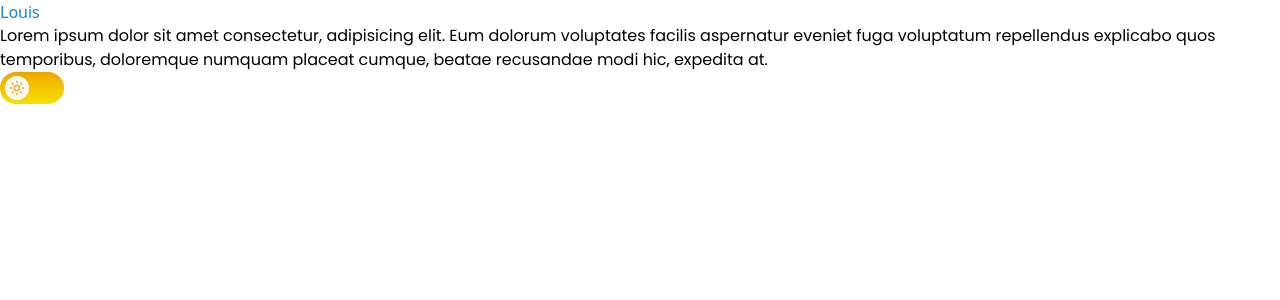
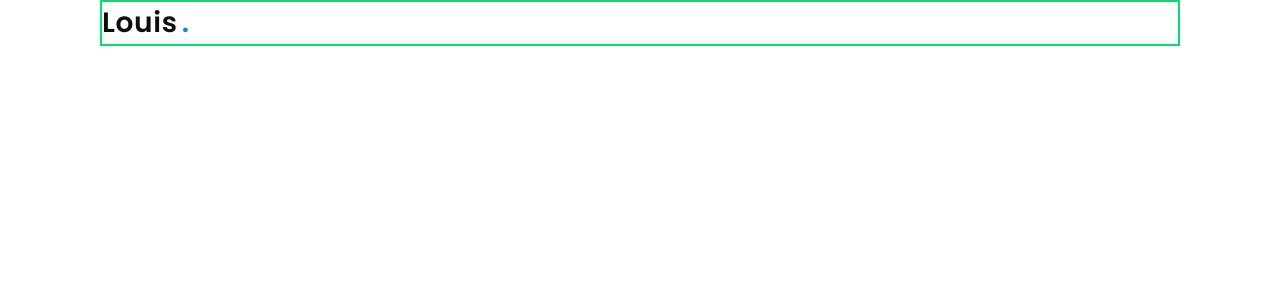
Before and after one commit to LouisJagueneau/PortfolioV2, a React (Vite) app in the folder portfolioV2/: page / in a window 1280 px wide. Shown: the top 300 px of the page. Built offline with nearby package versions, Linux system fonts and the light colour scheme; a web font is replaced by a local one.

Commit message:
Darmode Toggle Switch Finished ; Nav in progress

```diff
--- a/portfolioV2/src/components/DarkModeToggle.jsx
+++ b/portfolioV2/src/components/DarkModeToggle.jsx
@@ -1,30 +1,28 @@
-import { LuSun } from "react-icons/lu";
+import { LuSun, LuMoon } from "react-icons/lu";
 import { useEffect, useState } from "react";
 
 function DarkModeToggle() {
 
-    const [isDark, setIsDark] = useState(localStorage.getItem('darkMode'))
+    const [isDark, setIsDark] = useState(localStorage.getItem('darkMode') || 'light')
 
     useEffect(() => {
-        setIsDark(localStorage.getItem('darkMode'));
-        if (isDark) {
+        if (isDark === 'dark') {
             document.documentElement.classList.add('dark');
-            localStorage.setItem('darkMode', 'true');
+            localStorage.setItem('darkMode', 'dark');
         } else {
             document.documentElement.classList.remove('dark')
-            localStorage.setItem('darkMode', '')
+            localStorage.setItem('darkMode', 'light')
         }
     }, [isDark])
 
     return (
         <div>
             <label className="relative inline-flex items-center cursor-pointer">
-                <input type="checkbox" className="sr-only peer"/>
+                <input type="checkbox" className="sr-only peer" checked={isDark === 'dark'} onClick={() => isDark === 'dark' ? setIsDark('light') : setIsDark('dark') }/>
                     <div className="h-8 w-16  rounded-full peer-focus:outline-none bg-gradient-to-b from-[#f1a902] to-[#f5e000] dark:from-[#302ca5] dark:to-[#60aee2] shadow-inner"></div>
                     <div className="absolute bg-bg-light text-[#f1a902] dark:text-[#4a5cc0] dark:bg-bg-light-dark text-md h-6 w-6 rounded-full top-[4px] left-[5px] peer-checked:translate-x-[31px] transition-all duration-300 flex items-center justify-center">
-                       <LuSun/>
+                       {isDark === 'dark' ? <LuMoon/> : <LuSun/> }
                     </div>
-
             </label>
         </div>
     )
--- a/portfolioV2/src/components/Nav.jsx
+++ b/portfolioV2/src/components/Nav.jsx
@@ -1,7 +1,16 @@
 function Nav() {
-    return(
+    return (
         <div>
-
+            <div className="container mx-auto px-[20px] md:px-[40px] lg:px-[60px] xl:px-[100px] 2xl:px-[120px]">
+                <div>
+                    <div className="border-2 text-red-400 sm:text-gray-500 md:text-blue-400 lg:text-amber-400 xl:text-green-400 2xl:text-purple-400">
+                        <span className="flex items-center gap-1 font-poppins text-text dark:text-text-dark font-semibold text-[1.75rem] tracking-wide">
+                            Louis
+                            <span className="text-primary">.</span>
+                        </span>
+                    </div>
+                </div>
+            </div>
         </div>
     )
 }
--- a/portfolioV2/src/pages/Home.jsx
+++ b/portfolioV2/src/pages/Home.jsx
@@ -1,11 +1,10 @@
 import DarkModeToggle from "../components/DarkModeToggle"
+import Nav from "../components/nav"
 
 function Home() {
     return (
         <div className="">
-           <h1 className="text-primary dark:text-text-dark ">Louis</h1>
-           <p className="font-poppins" >Lorem ipsum dolor sit amet consectetur, adipisicing elit. Eum dolorum voluptates facilis aspernatur eveniet fuga voluptatum repellendus explicabo quos temporibus, doloremque numquam placeat cumque, beatae recusandae modi hic, expedita at.</p>
-            <DarkModeToggle/>
+            <Nav/>
         </div>
     )
 }
```
Also changed, not shown: portfolioV2/src/index.css (line endings or trailing spaces).
